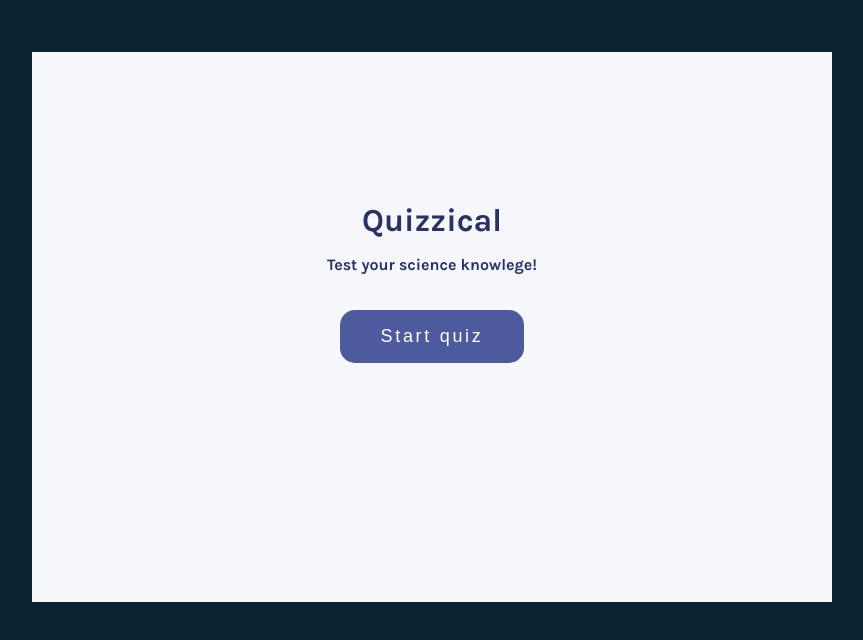
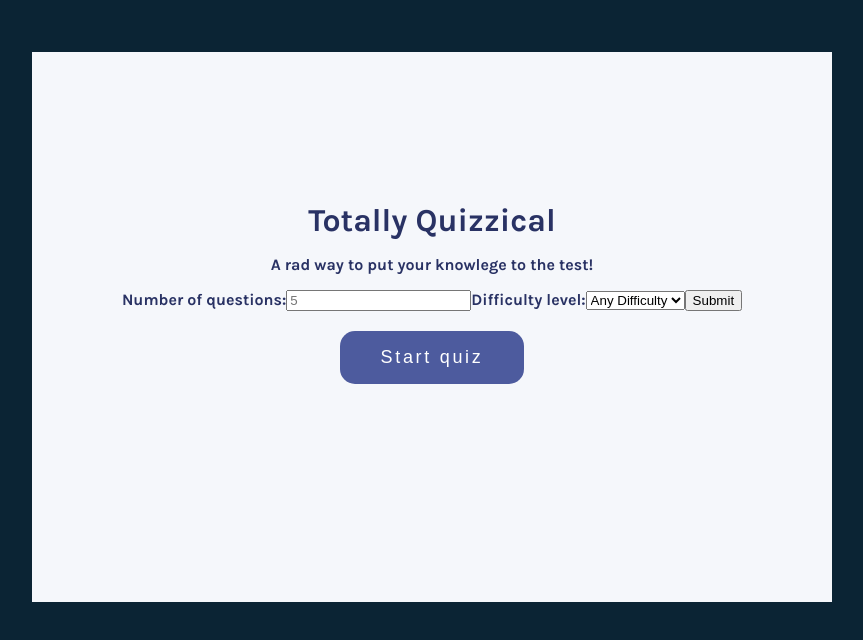
Before and after one commit to snkoski/quizzical-vite, a React (Vite) app: page / in a window 1280 px wide. Shown: the top 640 px of the page, without its empty margins (208-1071 px from the left). Built offline with nearby package versions, Linux system fonts and the light colour scheme.

Commit message:
Added number of questions selector and new Form component

```diff
--- a/src/Intro.jsx
+++ b/src/Intro.jsx
@@ -1,11 +1,35 @@
-// import React from "react"
+import { useState } from "react"
+import Form from "./introComponents/Form";
 
 export default function Intro ({ start }) {
  /* Starts the quiz. Button makes start state true. If start=true, the Quiz component is activated. */
+  const [number, setNumber] = useState("");
+  const [difficulty, setDifficulty] = useState("")
+
+  const handleChange = (event) => {
+    if(event.target.name === "number") {
+      setNumber(event.target.value)
+    } else if (event.target.name === "difficulty")  {
+      setDifficulty(event.target.value)
+    }
+  };
+
+  const handleSubmit = (event) => {
+    event.preventDefault();
+    console.log( { number })
+    console.log (difficulty )
+  };
+
   return (
     <div className="intro">
-        <h1>Quizzical</h1>
-        <p>Test your science knowlege!</p>
+        <h1>Totally Quizzical</h1>
+        <p>A rad way to put your knowlege to the test!</p>
+        <Form
+        number={number}
+        difficulty={difficulty}
+        handleChange={handleChange}
+        handleSubmit={handleSubmit}
+      />
         <button className="start-button" onClick={start}>Start quiz</button>
     </div>
   )}
--- /dev/null
+++ b/src/introComponents/Form.jsx
@@ -0,0 +1,24 @@
+export default function Form({ number, handleChange, handleSubmit }) {
+  return (
+    <form onSubmit={handleSubmit}>
+      <label htmlFor="number">Number of questions:</label>
+      <input
+        type="number"
+        id="number"
+        name="number"
+        placeholder="5"
+        value={number}
+        onChange={handleChange}
+      />
+      <label htmlFor="difficulty">Difficulty level:</label>
+      <select id="difficulty" name="difficulty">
+        {/* <option value="">Any Difficulty</option>//value is empty - may produce a bug */}
+        <option value="">Any Difficulty</option>
+        <option value="easy">Easy</option>
+        <option value="medium">Medium</option>
+        <option value="hard">Hard</option>
+      </select>
+      <button type="submit">Submit</button>
+    </form>
+  );
+}
--- a/src/style.css
+++ b/src/style.css
@@ -118,7 +118,6 @@ ul {
   align-items: center;
   cursor: pointer;
   text-align: center;
-
 }
 
 .clicked {
@@ -150,8 +149,8 @@ ul {
   width: 100%;
   padding: 20px 0 10px;
 }
+
 .quiz-button {
-  /* margin: 25px 0 10px; */
   padding: 13px 25px;
   background-color: #4D5B9E;
   border: none;
@@ -162,16 +161,24 @@ ul {
   font-weight: 500;
 }
 
-@media (min-width: 700px) {
+Look  into why  the below media query is not working
+
+/* @media (min-width: 500px) {
   .quiz-container {
     padding: 5px 80px 30px;
-    /* display: flex;
-    flex-direction: column;
-    align-items: flex-start;   */
   }
 
   .question {
     font-size: 1.125rem;
   }
 
-}
+  .answer-button {
+    width: 148px;
+    display: flex;
+    flex-wrap: wrap;
+    justify-content: center;
+    align-items: center;
+
+  }
+
+} */
```
